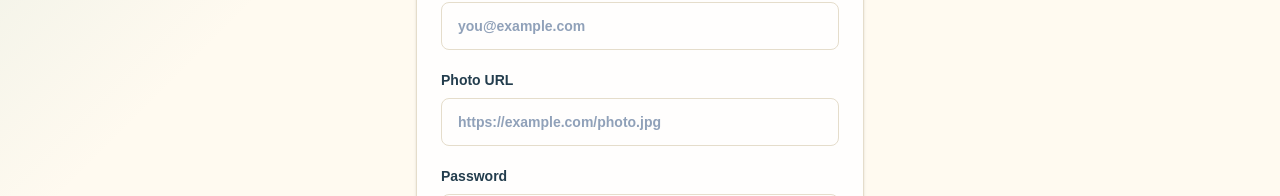
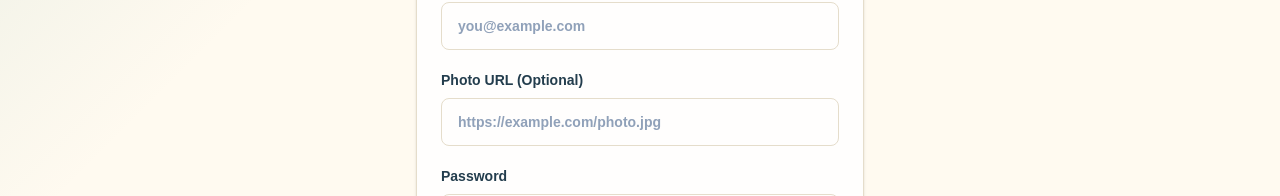
Before and after one commit to iMoloy/axleway-client, a Next.js app: page /register in a window 1280 px wide. Shown: the part 348-544 px from the top of the page. Built offline with nearby package versions, Linux system fonts and the light colour scheme; no server answers; a web font is replaced by a local one.

Commit message:
make photo url optional

```diff
--- a/src/app/register/page.js
+++ b/src/app/register/page.js
@@ -117,9 +117,8 @@ export default function RegisterPage() {
             />
           </label>
           <label className={labelClass}>
-            Photo URL
+            Photo URL (Optional)
             <input
-              required
               autoComplete="url"
               className={inputClass}
               name="photoURL"
```
Also changed, not shown: package.json (line endings or trailing spaces), 1 other file (tests, documents, lock files or other folders).
